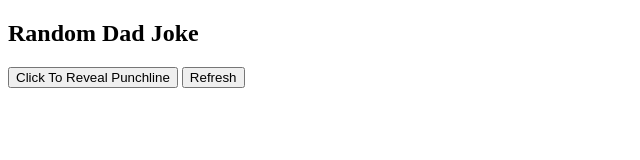
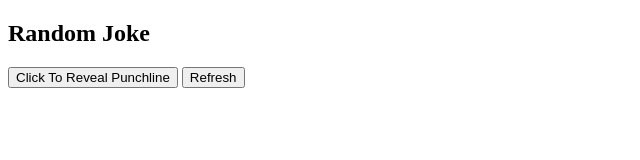
Before and after one commit to PraiseXI/Dad-Joke-Chrome-Extension, a browser extension: page index.html in a window 1280 px wide. Shown: the full height of the page, 0-640 px from the left. Drawn offline with Linux system fonts and the light colour scheme; no server answers.

Commit message:
change title logic

```diff
--- a/index.html
+++ b/index.html
@@ -8,7 +8,7 @@
 </head>
 <body>
     <div>
-        <h2> Random Dad Joke </h2>
+        <h2> Random Joke </h2>
         <h3 id = "setup"></h3>
         <button type="button"; id = "button">Click To Reveal Punchline</button>
         <button type="button"; id = "refresh">Refresh</button>
```
